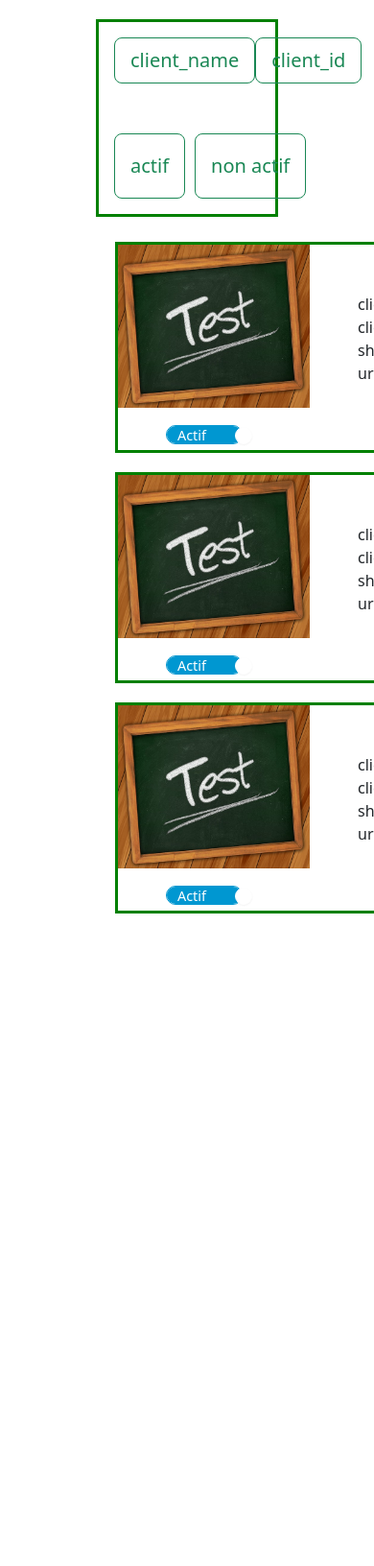
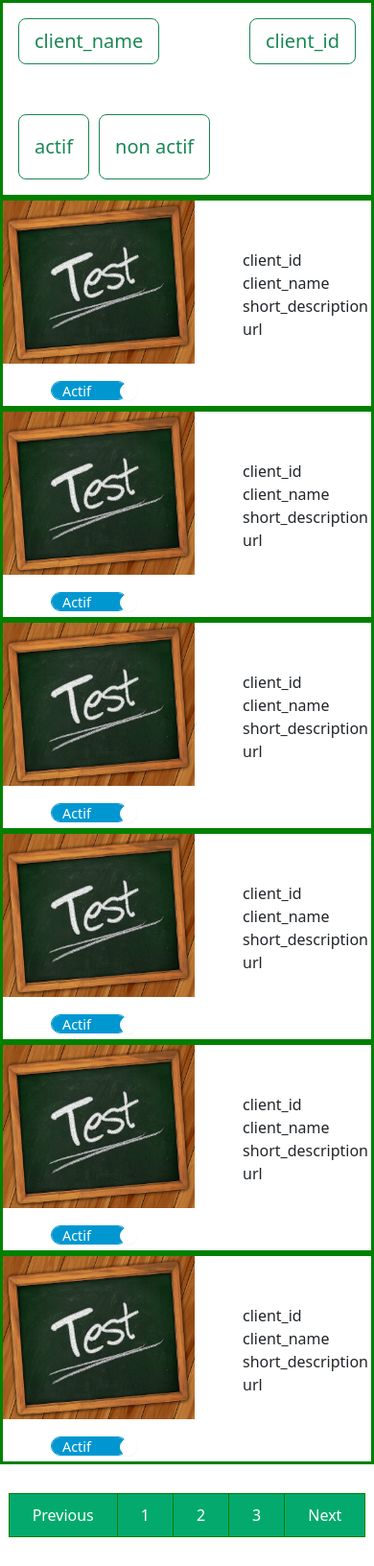
Before and after one commit to Geoflin/ECF_APP_SPORT_PUBLIC, a PHP site: page / in a window 390 px wide; the page is wider, and only the part inside the window is pictured. Shown: that part at 96% size. Before the commit the page ends 952 px from the top of that part, so only its background shows below. Run offline with PHP 8.4, Linux system fonts and the light colour scheme.

Commit message:
front_end_mobile_page_des_partenaires

```diff
--- a/Module/etiquette_partenaire/style.css
+++ b/Module/etiquette_partenaire/style.css
@@ -171,3 +171,13 @@
       .toggleSwitch.xlarge > span span:first-of-type {
         left: 50%;
       }
+
+/*style sur petits écrans*/
+@media screen and (max-width: 750px){
+  .etiquette_partenaire{
+    height: max-content;
+    width: 100vw;
+    border: 3px solid green;
+    margin: 0px 0px 0px 0px;
+}
+}
--- a/Module/filtre_partenaire/style.css
+++ b/Module/filtre_partenaire/style.css
@@ -20,3 +20,10 @@ row_2{
 row_2 :last-child{
     margin-left: 10px;
 }
+
+/*style sur petits écrans*/
+@media screen and (max-width: 750px){
+    .filtre_partenaire{
+        margin-bottom: 0rem;
+  }
+  }
--- /dev/null
+++ b/Module/footer_partenaire/View.php
@@ -0,0 +1,12 @@
+<!--View footer_partenaire-->
+<section class="footer_partenaire">
+
+<div class="btn-group">
+  <button>Previous</button>
+  <button>1</button>
+  <button>2</button>
+  <button>3</button>
+  <button>Next</button>
+</div>
+
+</section>
--- /dev/null
+++ b/Module/footer_partenaire/style.css
@@ -0,0 +1,32 @@
+.footer_partenaire{
+    display: flex;
+    justify-content: center;
+    margin-top: 30px;
+    margin-bottom: 30px;
+}
+
+/*button_bar*/
+.btn-group button {
+    background-color: #04AA6D; /* Green background */
+    border: 1px solid green; /* Green border */
+    color: white; /* White text */
+    padding: 10px 24px; /* Some padding */
+    cursor: pointer; /* Pointer/hand icon */
+    float: left; /* Float the buttons side by side */
+  }
+
+  .btn-group button:not(:last-child) {
+    border-right: none; /* Prevent double borders */
+  }
+
+  /* Clear floats (clearfix hack) */
+  .btn-group:after {
+    content: "";
+    clear: both;
+    display: table;
+  }
+
+  /* Add a background color on hover */
+  .btn-group button:hover {
+    background-color: #3e8e41;
+  }
--- a/index.php
+++ b/index.php
@@ -14,6 +14,8 @@
   <link href="Module/filtre_partenaire/style.css" rel="stylesheet" />
     <!--Style du etiquette_partenaire -->
     <link href="Module/etiquette_partenaire/style.css" rel="stylesheet" />
+   <!--Style du footer_partenaire -->
+    <link href="Module/footer_partenaire/style.css" rel="stylesheet" />
 </head>
 
 <header>
@@ -32,6 +34,7 @@
 </main>
 
 <footer>
+    <?php require_once 'Module/footer_partenaire/View.php'  ?>
 </footer>
 
 </body>
--- a/style.css
+++ b/style.css
@@ -10,3 +10,15 @@ body{
     /*border: solid 3px blueviolet;*/
     flex-wrap: wrap;
 }
+
+/*style sur petits écrans*/
+@media screen and (max-width: 750px){
+    body{
+        margin-top: 0px;
+        margin-left: 0px;
+        margin-right: 0px;
+    }
+    .wrap{
+        width: 100vw;
+    }
+}
```
